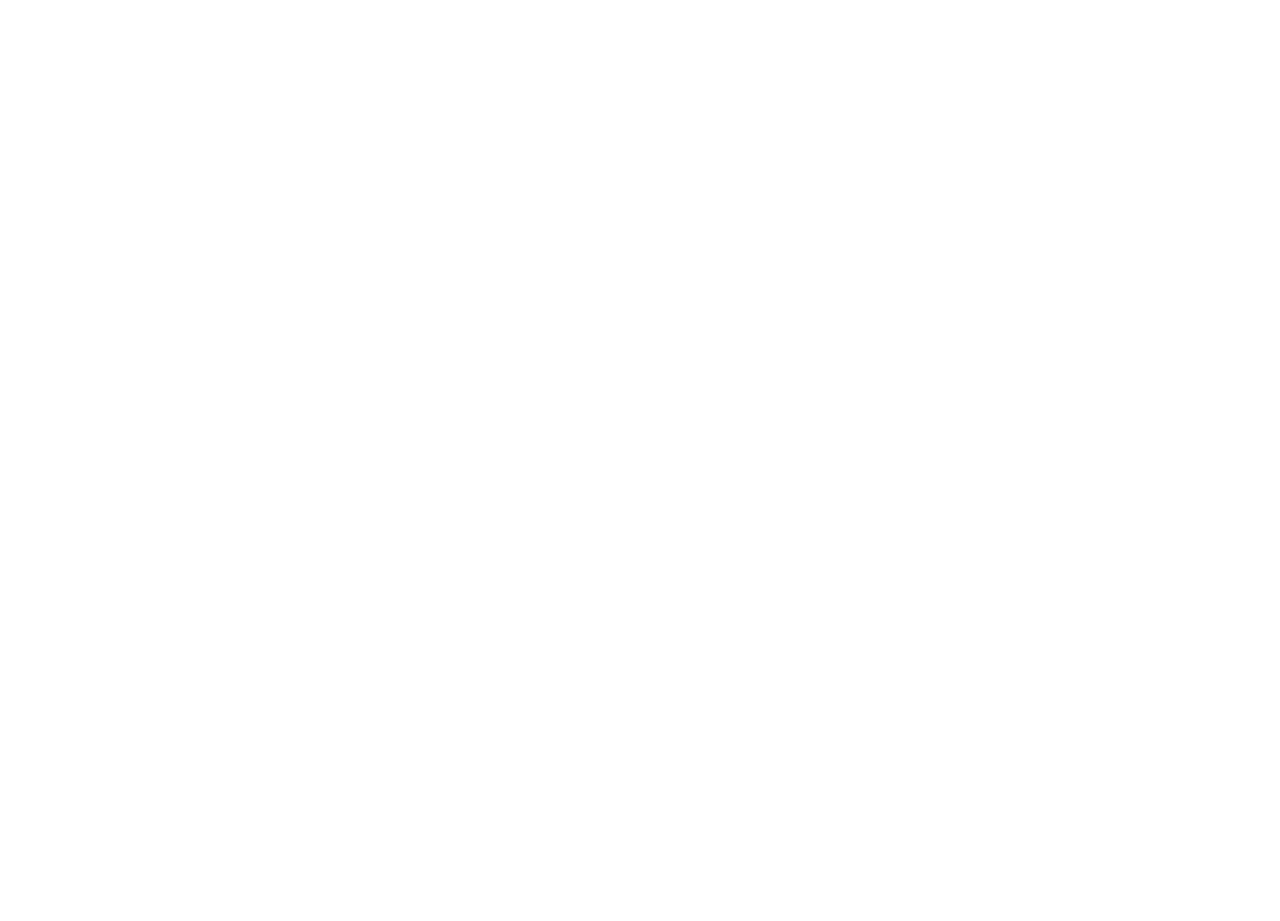
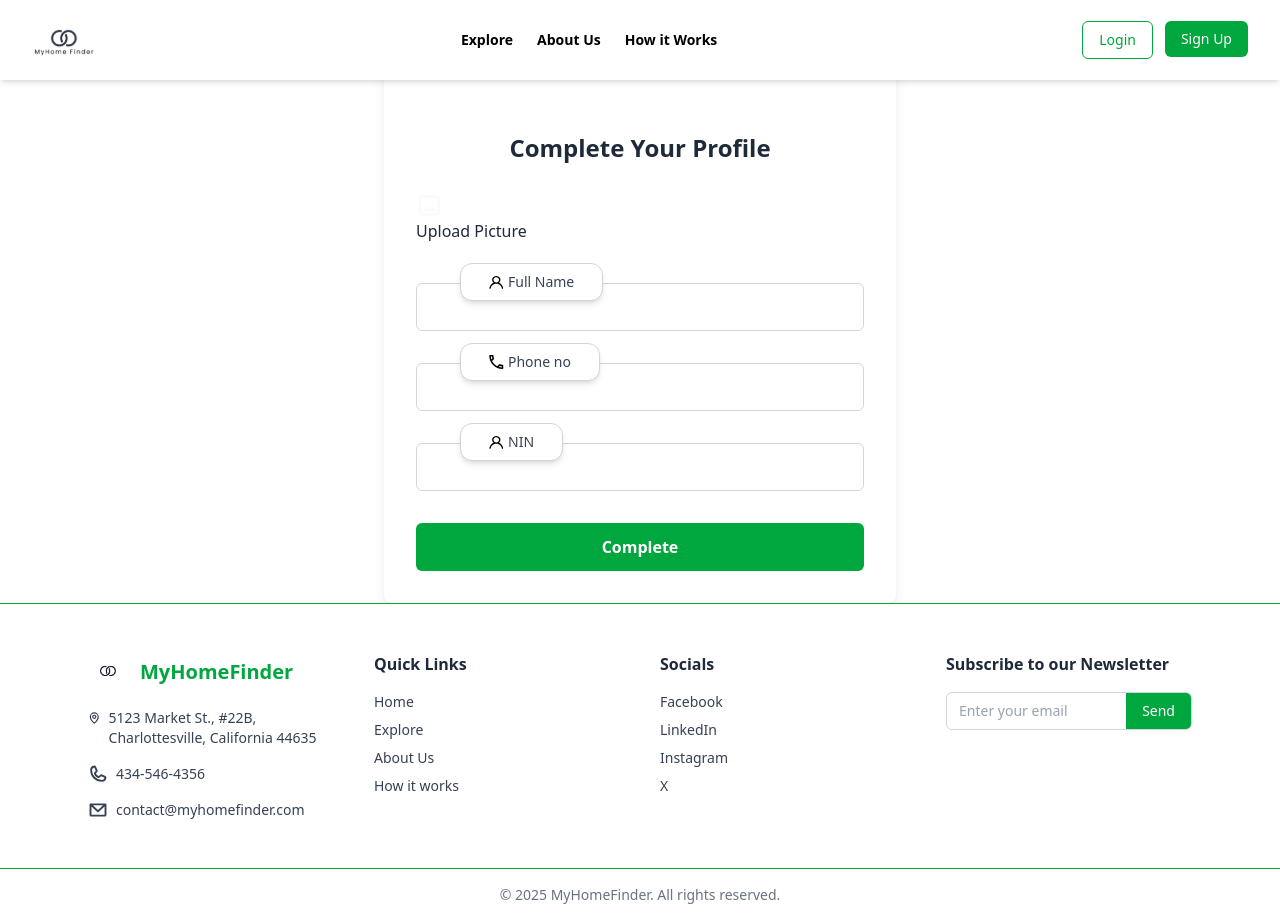
Before and after one commit to Techies-Collab-and-Upskill-Live-Project/my-homefinder-frontend, a React (Vite) app: page /profileform in a window 1280 px wide. Before the commit this address had no page. Before the commit the page ends 800 px from the top, so only its background shows below. Built offline with nearby package versions, Linux system fonts and the light colour scheme.

Commit message:
Fix Profile component render issue

```diff
--- a/src/App.jsx
+++ b/src/App.jsx
@@ -10,7 +10,8 @@
 import Messages from "./pages/Messages";
 import OtpSelection from "./pages/OtpSelection";
 import OtpVerification from "./pages/OtpVerification";
-import Profile from "./pages/Profile";
+import ProfileForm from "./pages/ProfileForm";
+import TenantProfile from "./pages/TenantProfile";
 import TenantListing from "./pages/TenantListing";
 import TenantLogin from "./pages/TenantLogin";
 import TenantSignUpPage from "./pages/TenantSignUpPage";
@@ -30,7 +31,8 @@
           <Route path= "/messages" element={<Messages />} />
           <Route path= "/otpselection" element={<OtpSelection />} />
           <Route path= "/otpverification" element={<OtpVerification />} />
-          <Route path= "/profile" element={<Profile />} />
+          <Route path= "/profileform" element={<ProfileForm />} />
+          <Route path= "/tenantprofile" element={<TenantProfile />} />
           <Route path= "/tenantlisting" element={<TenantListing />} />
           <Route path= "/tenantlogin" element={<TenantLogin />} />
           <Route path= "/tenantsignuppage" element={<TenantSignUpPage />} />
--- a/src/Components/EditNumberModal.jsx
+++ b/src/Components/EditNumberModal.jsx
@@ -1,5 +1,5 @@
 import React, { useState, useEffect } from 'react';
-import { useProfile } from '../Profile/Assets/ProfileContext'; // Adjust path as needed
+import { useProfile } from '../Components/ProfileContext'; // Adjust path as needed
 
 const EditNumberModal = ({ currentNumber, onClose }) => {
   const { updatePhoneNumber } = useProfile(); // Get updatePhoneNumber from context
--- a/src/Components/UpdateProfileModal.jsx
+++ b/src/Components/UpdateProfileModal.jsx
@@ -1,7 +1,7 @@
 import React, { useState, useEffect } from 'react';
 import ReactDOM from 'react-dom';
 import UploadPicture from './UploadPicture';
-import { useProfile } from '../Profile/Assets/ProfileContext';
+import { useProfile } from '../Components/ProfileContext';
 
 const UpdateProfileModal = ({ onClose }) => {
   const { profileData, updateProfile } = useProfile();
--- a/src/Components/UploadPicture.jsx
+++ b/src/Components/UploadPicture.jsx
@@ -1,7 +1,7 @@
 
 import React, { useRef, useState, useEffect } from 'react';
-import ProfileImage from '../Assets/images/ProfileIcon.png';
-import { useProfile } from '../Profile/Assets/ProfileContext';
+import ProfileImage from '/images/ProfileIcon.png';
+import { useProfile } from '../Components/ProfileContext';
 
 const UploadPicture = ({ onImageSelect, initialImage, disabled }) => {
   const { updateProfile } = useProfile();
--- a/src/pages/Profile.jsx
+++ b/src/pages/Profile.jsx
@@ -1,14 +1,23 @@
+import React from "react";
 import { Link } from "react-router-dom";
 
 const Profile = () => {
   return (
-    <div className=" flex flex-row justify-center items-center gap-6 mt-16">
-      <Link to="/ProfileForm" className="bg-blue-500 p-4">
-        profile tenant
+    <div className="relative flex flex-row justify-center items-center gap-6">
+      <div className="my-[200px]">
+        <Link to="/ProfileForm" className="bg-blue-500 p-4">
+      <button>
+        Profile Tenant
+      </button>
       </Link>
-      <Link to="/ProfileFormLandlord" className="bg-blue-500 p-4">
-        profile Landlord
+      </div>
+      <div className="my-[200px]">
+        <Link to="/ProfileFormLandlord" className="bg-blue-500 p-4">
+      <button>
+        Profile Landlord
+      </button>
       </Link>
+      </div>
     </div>
   );
 };
--- a/src/Components/ProfileForm.jsx
+++ b/src/pages/ProfileForm.jsx
@@ -1,10 +1,8 @@
 
-import '../Assets/styles/ProfileForm.css';
 import { useState, useEffect } from 'react';
 import UploadPicture from '../Components/UploadPicture';
 import { useNavigate } from 'react-router-dom';
-import Navbar from '../Components/Navbar';
-import { useProfile } from '../Assets/ProfileContext';
+import { useProfile } from '../Components/ProfileContext';
 
 const ProfileForm = () => {
   const { profileData, updateProfile, updatePhoneNumber } = useProfile();
@@ -70,9 +68,9 @@
 
   return (
     <>
-      <Navbar />
-      <div className="font-sans text-gray-800 p-4 md:p-8 max-w-lg mx-auto bg-white rounded-lg shadow-lg my-8 mt-32">
-        <h2 className="text-center mb-7 text-xl font-semibold md:text-2xl">Complete Your Profile</h2>
+      <div className="font-sans text-gray-800 p-4 md:p-8 max-w-lg mx-auto bg-white rounded-lg shadow-lg">
+        <div className="mt-[100px]">
+          <h2 className="text-center mb-7 text-xl font-semibold md:text-2xl">Complete Your Profile</h2>
         <UploadPicture
           onImageSelect={handleImageUpload}
           initialImage={formData.image}
@@ -153,6 +151,7 @@
             {isSaving ? 'Saving...' : 'Complete'}
           </button>
         </form>
+        </div>
       </div>
     </>
   );
--- a/src/Components/ProfileFormLandlord.jsx
+++ b/src/pages/ProfileFormLandlord.jsx
@@ -2,7 +2,6 @@
 import { useState } from 'react';
 
 import Preference from "../Assets/images/Preference.png"
-import Navbar from '../Profile/components/Navbar';
 import UploadPicture from '../Profile/components/UploadPicture';
 import { useNavigate } from 'react-router-dom';
 import { useProfile } from '../Profile/Assets/ProfileContext';
@@ -44,7 +43,6 @@
 
     return (
         <>
-            <Navbar />
             <div className="max-w-4xl mx-auto my-10 p-5 font-sans">
                 <h2 className="text-center mb-8 text-lg">Complete Your Profile</h2>
 
```
Also changed, not shown: src/pages/TenantProfile.jsx (renamed from src/Components/TenantProfile.jsx, +4 -6 lines).
